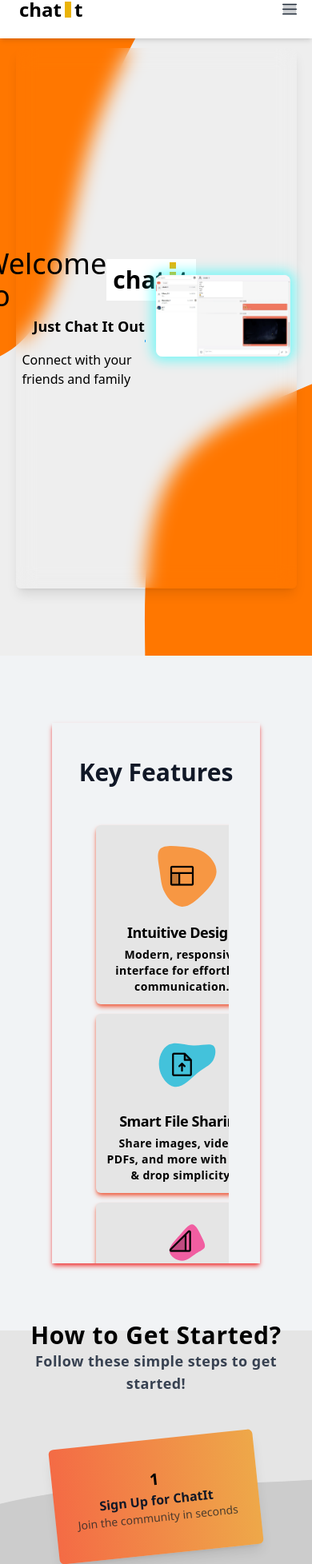
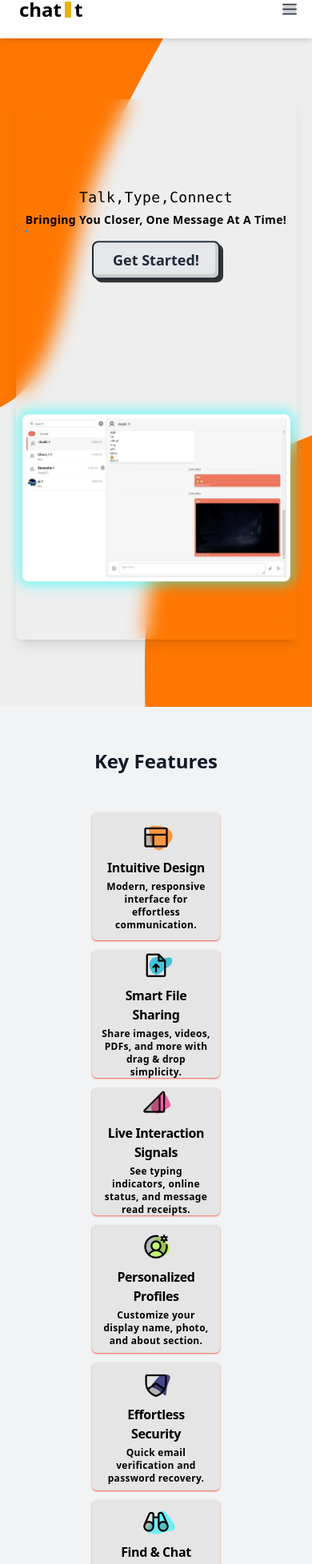
Before and after one commit to MrPurushotam/ChatIt, a React (Vite) app in the folder frontend/: page / in a window 390 px wide. Shown: the part 24-1980 px from the top of the page at 80% size. Built offline with nearby package versions, Linux system fonts and the light colour scheme.

Commit message:
revamped landing page and made it responsive

```diff
--- a/frontend/index.html
+++ b/frontend/index.html
@@ -9,7 +9,7 @@
   <link rel="stylesheet" href="https://necolas.github.io/normalize.css/7.0.0/normalize.css">
   <!-- <script src=" https://cdn.jsdelivr.net/npm/phosphor-icons@1.4.2/src/index.min.js "></script> -->
   <link rel="icon" type="image/*" href="/favicon.ico" />
-  <title>chatIt</title>
+  <title>ChatIt</title>
 </head>
 
 <body>
--- a/frontend/src/App.jsx
+++ b/frontend/src/App.jsx
@@ -11,6 +11,7 @@ import { ProtectedRoute, UnProtectedRoute, UnVerifiedRoute, VerifiedRoute } from
 import Loader from './components/Loader';
 import AboutDev from './pages/AboutDev';
 import Review from './pages/Review';
+import BasicLayout from './layout/basiclayout';
 // import BetaSignin from './Beta-Pages/signin';
 // import BetaUpdateProfileOnce from './Beta-Pages/UpdateProfileOnce';
 
@@ -79,9 +80,9 @@ function App() {
         }
         <Suspense fallback={<Loader />}>
           <Routes>
-            <Route index path="/" element={<Home />} />
-            <Route index path="/aboutdev" element={<AboutDev />} />
-            <Route index path="/review" element={<Review />} />
+            <Route index path="/" element={<BasicLayout><Home /></BasicLayout>} />
+            <Route index path="/aboutdev" element={<BasicLayout><AboutDev /></BasicLayout>} />
+            <Route index path="/review" element={<BasicLayout><Review /></BasicLayout>} />
 
             {/* beta ui changes to be looked at later stage */}
             {/* <Route path="/test" element={<BetaSignin />} />
--- a/frontend/src/components/landing/keyFeatures.jsx
+++ b/frontend/src/components/landing/keyFeatures.jsx
@@ -1,10 +1,9 @@
-
-const KeyFeatures = ({ title, description, children,shapeUrl }) => {
+const KeyFeatures = ({ title, description, children, shapeUrl }) => {
     return (
-        <div className="w-56 h-56 rounded-md shadow-md shadow-themeOrange p-1 bg-[#E5E5E5]">
+        <div className="w-40 md:w-52 h-40 md:h-52 rounded-md shadow-sm shadow-themeOrange p-1 bg-[#E5E5E5]">
             <div className="w-full h-full flex justify-center flex-col gap-1 p-2">
                 {/* Wrapper for the icon with the shape behind it */}
-                <div className="relative flex justify-center items-center w-48 h-48 mx-auto">
+                <div className="relative flex justify-center items-center w-32 md:w-48 h-32 md:h-48 mx-auto">
                     {/* Background Shape */}
                     <img
                         src={shapeUrl}
@@ -16,8 +15,8 @@ const KeyFeatures = ({ title, description, children,shapeUrl }) => {
                 </div>
 
                 {/* Title and Description */}
-                <span className="font-bold text-lg tracking-tight w-full">{title || "Title"}</span>
-                <p className="text-sm tracking-wide font-semibold break-words">
+                <span className="font-bold text-base md:text-lg tracking-tight w-full">{title || "Title"}</span>
+                <p className="text-xs md:text-sm tracking-wide font-semibold break-words">
                     {description ||
                         "Lorem ipsum dolor sit amet consectetur adipisicing elit. Officia sint aliquid in corrupti at sequi maiores, ad doloremque dolor numquam, distinctio minima ipsa eligendi molestias, eius vero tenetur necessitatibus atque?"}
                 </p>
--- /dev/null
+++ b/frontend/src/components/landing/zoomableImage.jsx
@@ -0,0 +1,35 @@
+import { useState, useRef } from 'react';
+const ZoomableImage = ({ src, alt, className}) => {
+  const [isZoomed, setIsZoomed] = useState(false);
+  const [mousePosition, setMousePosition] = useState({ x: 0, y: 0 });
+  const imageRef = useRef(null);
+
+  const handleMouseMove = (e) => {
+    if (!imageRef.current) return;
+    const { left, top, width, height } = imageRef.current.getBoundingClientRect();
+    const x = (e.pageX - left) / width * 100;
+    const y = (e.pageY - top) / height * 100;
+    setMousePosition({ x, y });
+  };
+
+  return (
+    <div
+      className={`relative overflow-hidden rounded-lg cursor-zoom-in mx-auto ${className}`}
+      onMouseMove={handleMouseMove}
+      onMouseEnter={() => setIsZoomed(true)}
+      onMouseLeave={() => setIsZoomed(false)}
+      ref={imageRef}
+    >
+      <img
+        src={src}
+        alt={alt}
+        className={`transition-transform duration-200 ease-in-out object-cover ${isZoomed ? 'scale-150' : 'scale-100'}`}
+        style={isZoomed ? {
+          transformOrigin: `${mousePosition.x}% ${mousePosition.y}%`
+        } : {}}
+      />
+    </div>
+  );
+};
+
+export default ZoomableImage;
--- /dev/null
+++ b/frontend/src/layout/basiclayout.jsx
@@ -0,0 +1,16 @@
+import Footer from "../components/Footer"
+import Navbar from "../components/navbar"
+
+const BasicLayout = ({ children }) => {
+    return (
+        <div className="flex flex-col min-h-screen">
+            <Navbar />
+            <div className="flex-1 w-full mt-16">
+                {children}
+            </div>
+            <Footer />
+        </div>
+    )
+}
+
+export default BasicLayout
--- a/frontend/src/pages/Home.jsx
+++ b/frontend/src/pages/Home.jsx
@@ -1,6 +1,4 @@
 import KeyFeatures from "../components/landing/keyFeatures";
-import Logo from "../components/Logo";
-import Navbar from "../components/navbar";
 import heroSvg from "../asset/hero-svg.svg";
 import shape1 from "../asset/shape-1.svg";
 import shape2 from "../asset/shape-2.svg";
@@ -8,11 +6,13 @@ import shape3 from "../asset/shape-3.svg";
 import shape4 from "../asset/shape-4.svg";
 import shape5 from "../asset/shape-5.svg";
 import shape6 from "../asset/shape-6.svg";
+import rightArrow from "../asset/right-arrow.png";
 import getStartedBg from "../asset/get_started_bg_shape.svg";
-import { Link } from "react-router-dom";
-import Footer from "../components/Footer";
+import { useNavigate } from "react-router-dom";
+import ZoomableImage from "../components/landing/zoomableImage";
 
 const Home = () => {
+  const navigate = useNavigate();
   const steps = [
     { id: 1, title: "Sign Up for ChatIt", description: "Join the community in seconds" },
     { id: 2, title: "Set Up Your Profile", description: "Personalize your experience" },
@@ -20,37 +20,45 @@ const Home = () => {
     { id: 4, title: "Enjoy Seamless Messaging", description: "Experience real-time chat like never before" },
   ];
   return (
-    <d className="w-full h-full flex flex-col">
-      <Navbar />
-
+    <div className="w-full h-full flex flex-col">
       <section className="relative w-full min-h-dvh flex justify-center items-center" id="hero">
         <img src={heroSvg} alt="hero svg" className="absolute top-0 left-0 w-full h-full object-cover z-0" />
 
-        <div className="relative z-10 flex flex-row items-center justify-center w-[90vw] h-[80vh] bg-transparent backdrop-blur-md shadow-lg rounded-md p-2">
+        <div className="relative z-10 flex flex-col md:flex-row items-center justify-center w-[90vw] h-[80vh] bg-transparent backdrop-blur-md shadow-lg rounded-md p-2">
 
-          <div className="w-1/2 flex flex-col items-center justify-center h-full">
-            <h1 className="text-black text-4xl flex flex-row items-center">Welcome to <Logo className={"bg-white flex items-center"} textSize="text-3xl" /></h1>
-            <p className="text-black text-lg font-bold mt-1 capitalize relative after:content-[''] after:absolute after:left-0 after:bottom-[-6px] after:w-0 after:h-[3px] after:bg-themeCyan after:animate-[underline-loop_3s_ease-in-out_infinite]">
-              Just Chat It Out
+          <div className="w-full md:w-1/2 flex flex-col items-center justify-center h-full">
+
+            <h1 className="text-black text-lg sm:text-xl md:text-2xl flex flex-row items-center font-mono font-light tracking-wide">
+              Talk,Type,Connect
+            </h1>
+            <p className="text-black text-sm sm:text-base md:text-lg font-semibold tracking-wide mt-1 capitalize relative after:content-[''] after:absolute after:left-0 after:bottom-[-6px] after:w-0 after:h-[3px] after:bg-themeCyan after:animate-[underline-loop_3s_ease-in-out_infinite]">
+              Bringing you closer, one message at a time!
             </p>
-            <p className="text-black mt-4">Connect with your friends and family</p>
+
+            <button className="mt-7 bg-gray-200 border-2 border-gray-800 text-gray-800 px-6 py-2 text-lg font-semibold rounded-lg shadow-[inset_-4px_-4px_0px_#ccc,4px_4px_0px_#333] cursor-pointer transition-all duration-300 ease-in-out hover:shadow-[inset_-2px_-2px_0px_#ccc,2px_2px_0px_#333] active:bg-black active:border-gray-200 active:text-gray-200 active:shadow-none animate-bounce " onClick={() => navigate("/signin")}>
+              Get Started!
+            </button>
+
           </div>
 
-          <div className="w-1/2 flex items-center justify-center h-full relative">
-            <img
+          <div className="w-full md:w-1/2 flex items-center justify-center h-full relative">
+            <ZoomableImage src="./sample2.webp" alt="primary dashboard ui"
+              className={"w-[100%] md:w-[170%] rounded-lg border-[5px] border-white transform hover:scale-105 transition-all duration-500 ease-in-out animate-[floatAnimation_5s_ease-in-out_infinite] shadow-[0px_0px_15px_5px_rgba(0,255,255,0.5)] rotate-[-5deg]"}
+            />
+            {/* <img
               src="./sample2.webp"
               alt="primary dashboard ui"
-              className="w-[170%] rounded-lg border-[5px] border-white transform hover:scale-105 transition-all duration-500 ease-in-out animate-[floatAnimation_5s_ease-in-out_infinite] shadow-[0px_0px_15px_5px_rgba(0,255,255,0.5)] rotate-[-5deg]"
-            />
+              className="w-[100%] md:w-[170%] rounded-lg border-[5px] border-white transform hover:scale-105 transition-all duration-500 ease-in-out animate-[floatAnimation_5s_ease-in-out_infinite] shadow-[0px_0px_15px_5px_rgba(0,255,255,0.5)] rotate-[-5deg]"
+            /> */}
           </div>
         </div>
       </section>
 
       {/* Description Section */}
-      <section className="w-full min-h-screen flex items-center justify-center bg-[#F1F3F5]" id="features">
-        <div className="text-center text-black w-8/12 h-4/5 shadow-md shadow-red-500 px-2 py-4 overflow-hidden">
-          <h2 className="text-3xl font-bold text-gray-900 my-7">Key Features</h2>
-          <div className="mx-auto w-9/12 h-full flex flex-wrap justify-between overflow-auto px-4 py-5 gap-3">
+      <section className="w-full h-auto flex items-center justify-center bg-[#F1F3F5] p-2" id="features">
+        <div className="text-center text-black w-11/12 md:w-8/12  h-auto px-2 py-4">
+          <h2 className="text-2xl md:text-3xl font-bold text-gray-900 my-7">Key Features</h2>
+          <div className="mx-auto w-full max-w-[950px] h-full flex flex-wrap justify-center  px-4 pt-5 pb-12 gap-3">
             {/* Content for the first div */}
             <KeyFeatures title={"Intuitive Design"} description={"Modern, responsive interface for effortless communication."} shapeUrl={shape1}>
               <i className="ph-duotone ph-layout text-4xl"></i>
@@ -74,41 +82,51 @@ const Home = () => {
         </div>
       </section>
 
-      {/* How to get started page */}
       <section className="relative w-full min-h-screen flex items-center justify-center bg-[#E5E5E5]" id="getstarted">
         <img src={getStartedBg} alt="background shape" className="absolute inset-0 w-full h-full object-cover z-0" />
-        <div className="relative flex flex-col items-center w-10/12 z-10">
+        <div className="relative flex flex-col items-center w-11/12 md:w-10/12 z-10">
 
-          {/* Header */}
           <div className="text-center my-7">
-            <h1 className="text-3xl font-bold tracking-wide">How to Get Started?</h1>
-            <h4 className="text-lg tracking-wide font-semibold text-gray-700">
+            <h1 className="text-2xl md:text-3xl font-bold tracking-wide">How to Get Started?</h1>
+            <h4 className="text-base md:text-lg tracking-wide font-semibold text-gray-700">
               Follow these simple steps to get started!
             </h4>
           </div>
 
-          {/* Steps Container */}
-          <div className="relative flex flex-wrap justify-center items-center gap-12 my-7">
+          <div className="isolate relative flex flex-col sm:flex-row flex-wrap justify-center items-center gap-6 md:gap-12 my-7">
             {steps.map((step, index) => (
-              <div key={step.id} className="relative group">
-                {/* Arrow (Except Last Item) */}
+              <div key={step.id} className="relative group flex flex-col items-center">
+
+                {/* Vertical Arrows (Mobile) */}
                 {index !== steps.length - 1 && (
-                  <div className="absolute right-[-30px] top-1/2 transform -translate-y-1/2 hidden md:block">
-                    <svg width="50" height="20" viewBox="0 0 50 20" fill="none">
-                      <path d="M0 10 L40 10 M30 5 L40 10 L30 15" stroke="black" strokeWidth="2" strokeDasharray="5,5" />
+                  <div className="absolute left-1/2 -translate-x-1/2 top-full -mt-3 block sm:hidden">
+                    <svg width="30" height="40" viewBox="0 0 30 40" fill="none" xmlns="http://www.w3.org/2000/svg">
+                      <path d="M15 0 V30" stroke="black" strokeWidth="3" strokeLinecap="round" />
+                      <path d="M5 25 L15 35 L25 25" stroke="black" strokeWidth="3" strokeLinecap="round" />
                     </svg>
                   </div>
                 )}
 
-                {/* Rotating Card */}
+                {/* Horizontal Arrows (Desktop) */}
+                {index !== steps.length - 1 && (
+                  <div className="absolute top-1/2 -translate-y-1/2 right-[-30px] md:right-[-50px] hidden sm:block">
+                    <img src={rightArrow} alt="right-arrow" className="ml-10 " />
+                    {/* <svg width="40" height="20" viewBox="0 0 40 20" fill="none" xmlns="http://www.w3.org/2000/svg">
+                      <path d="M0 10 H30" stroke="black" strokeWidth="3" strokeLinecap="round" />
+                      <path d="M25 3 L35 10 L25 17" stroke="black" strokeWidth="3" strokeLinecap="round" />
+                    </svg> */}
+                  </div>
+                )}
+
+                {/* Step Card */}
                 <div
-                  className={`w-64 h-36 bg-gradient-to-r from-[#f46b45] to-[#eea849] text-gray-900 flex flex-col items-center justify-center rounded-md shadow-lg p-4 cursor-pointer transition-transform duration-300 ease-in-out transform
-                ${index % 2 === 0 ? "rotate-[-6deg]" : "rotate-[6deg]"}
-                group-hover:rotate-0`}
+                  className={`w-48 md:w-64 h-28 md:h-36 bg-gradient-to-r from-[#f46b45] to-[#eea849] text-gray-900 flex flex-col items-center justify-center rounded-md shadow-lg p-4 cursor-pointer transition-transform duration-300 ease-in-out transform
+            ${index % 2 === 0 ? "rotate-[-6deg]" : "rotate-[6deg]"}
+            group-hover:rotate-0`}
                 >
-                  <h2 className="text-xl font-bold text-black">{step.id}</h2>
-                  <h3 className="font-semibold">{step.title}</h3>
-                  <p className="text-sm opacity-80 text-neutral-800">{step.description}</p>
+                  <h2 className="text-lg md:text-xl font-bold text-black">{step.id}</h2>
+                  <h3 className="font-semibold text-sm md:text-base text-center">{step.title}</h3>
+                  <p className="text-xs md:text-sm opacity-80 text-neutral-800 text-center">{step.description}</p>
                 </div>
               </div>
             ))}
@@ -121,9 +139,7 @@ const Home = () => {
 
       </section> */}
 
-      <Footer />
-
-    </d>
+    </div>
   )
 }
 
```
Also changed, not shown: frontend/src/components/review/reviewForm.jsx (+15 -6 lines), frontend/src/pages/AboutDev.jsx (+4 -10 lines), frontend/src/pages/Review.jsx (+3 -6 lines), frontend/src/asset/right-arrow.png (added).
